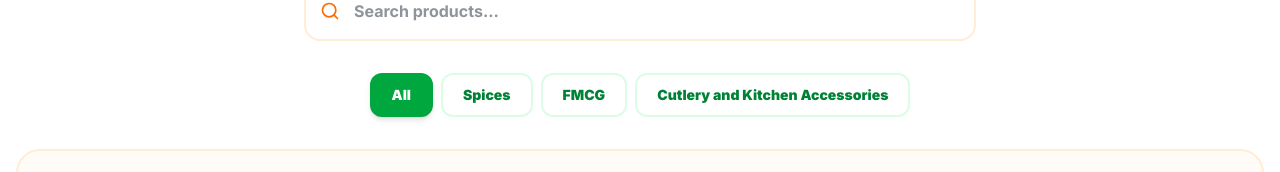
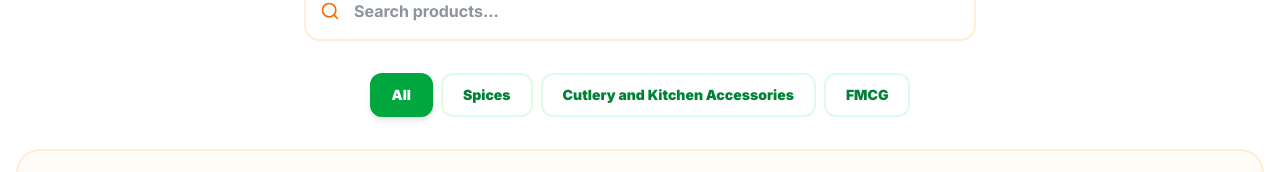
Before and after one commit to nsincexports/NS-INC, a React (Vite) app: page /products in a window 1280 px wide. Shown: the part 285-457 px from the top of the page. Built offline with nearby package versions, Linux system fonts and the light colour scheme.

Commit message:
Changes location of product category

```diff
--- a/src/pages/Product.jsx
+++ b/src/pages/Product.jsx
@@ -19,7 +19,7 @@ const Product = () => {
   const navigate = useNavigate();
   const isInitialMount = useRef(true);
 
-  const categories = ['All', 'Spices', 'FMCG', 'Cutlery and Kitchen Accessories'];
+  const categories = ['All', 'Spices', 'Cutlery and Kitchen Accessories', 'FMCG'];
 
   useEffect(() => {
     const searchParams = new URLSearchParams(location.search);
```
